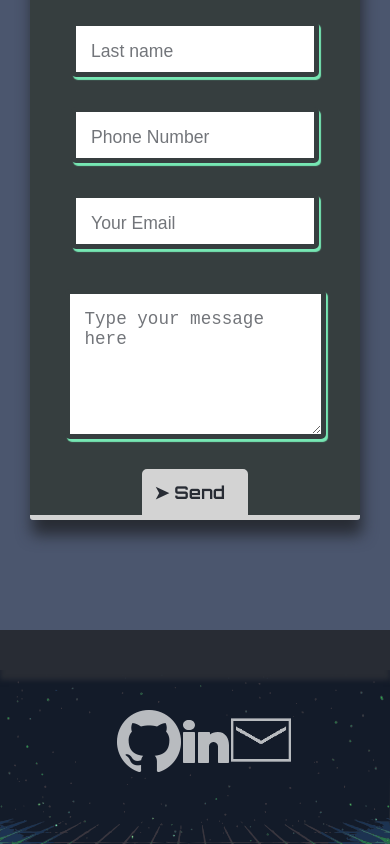
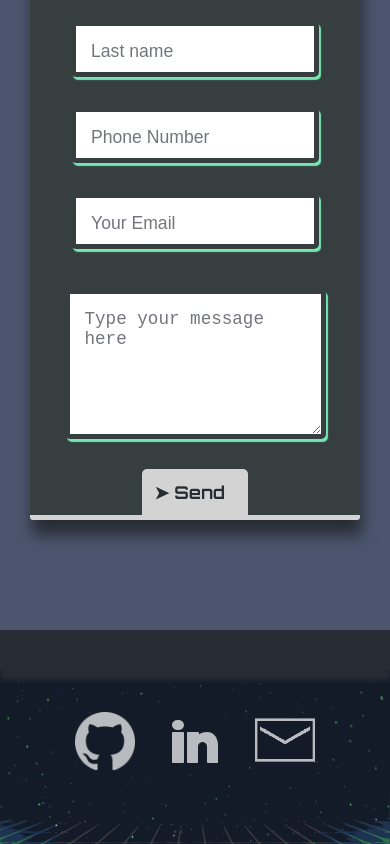
Before and after one commit to NickStrick/My-Portfolio, a React (Create React App) app in the folder portfolio/: page / in a window 390 px wide. Shown: the part 6082-6926 px from the top of the page. Built offline with nearby package versions, Linux system fonts and the light colour scheme; no server answers.

Commit message:
footer responsiveness completed

```diff
--- a/portfolio/src/components/footer/Footer.scss
+++ b/portfolio/src/components/footer/Footer.scss
@@ -1,12 +1,12 @@
-$highlight: #76E7B3;
+@import '../../utilities/imports.scss';
 
 .footer{
     // background: red;
 
-    width: 40%;
+    width: 50%;
     margin: 0 auto;
     display:flex;
-    justify-content: space-evenly;
+    justify-content: center;
     align-items: center;
     margin-top: 40px;
 
@@ -19,10 +19,12 @@ $highlight: #76E7B3;
         cursor: pointer;
     }
     .git{
-        height: 50%;
+        height: 60px;
+        margin-right: 100px;
     }
     .mail{
         width: 60px;
+        margin-left: 100px;
     }
 
     .mail-div{
@@ -97,3 +99,25 @@ $highlight: #76E7B3;
 
     }
 }
+
+
+@media (max-width: $mobile){
+    .footer{
+        .git{
+            margin-right: 75px;
+        }
+        .mail{
+            margin-left: 75px;
+        }
+    }
+}
+@media (max-width: $small-mobile){
+    .footer{
+        .git{
+            margin-right: 35px;
+        }
+        .mail{
+            margin-left: 35px;
+        }
+    }
+}
```
